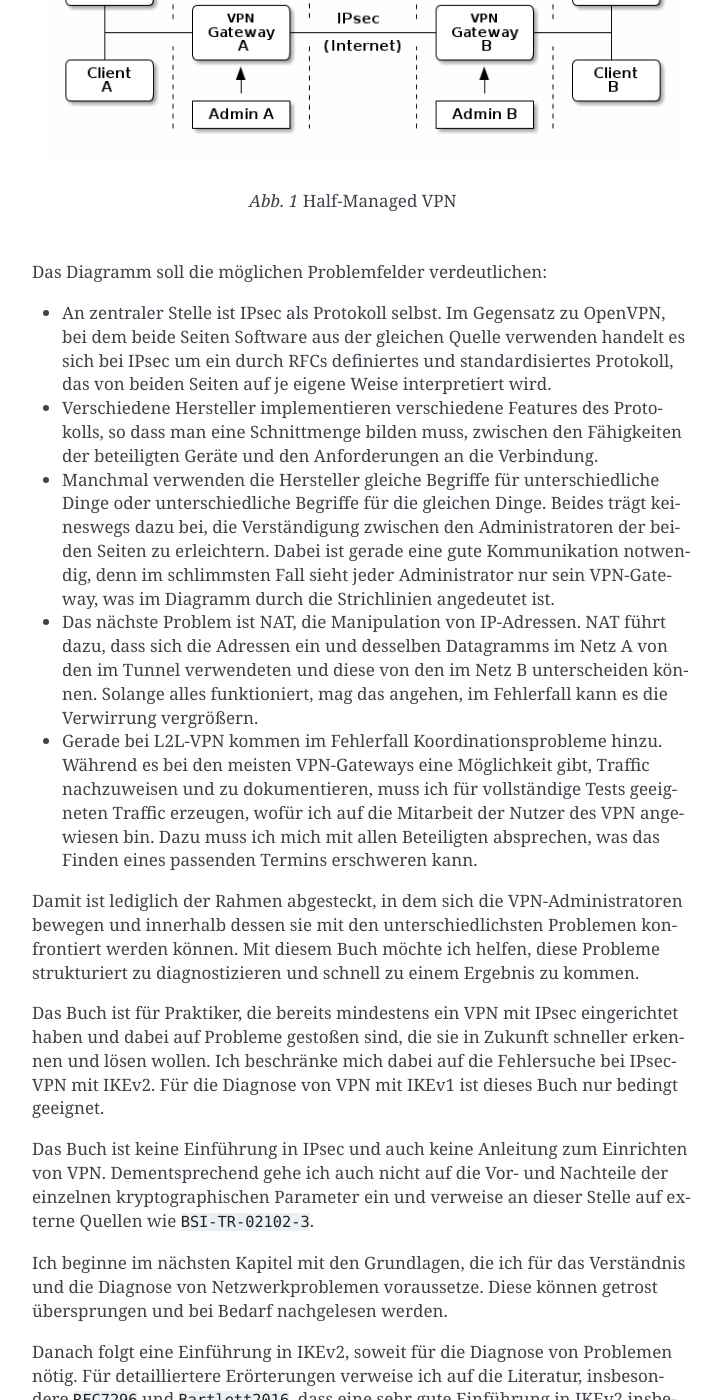
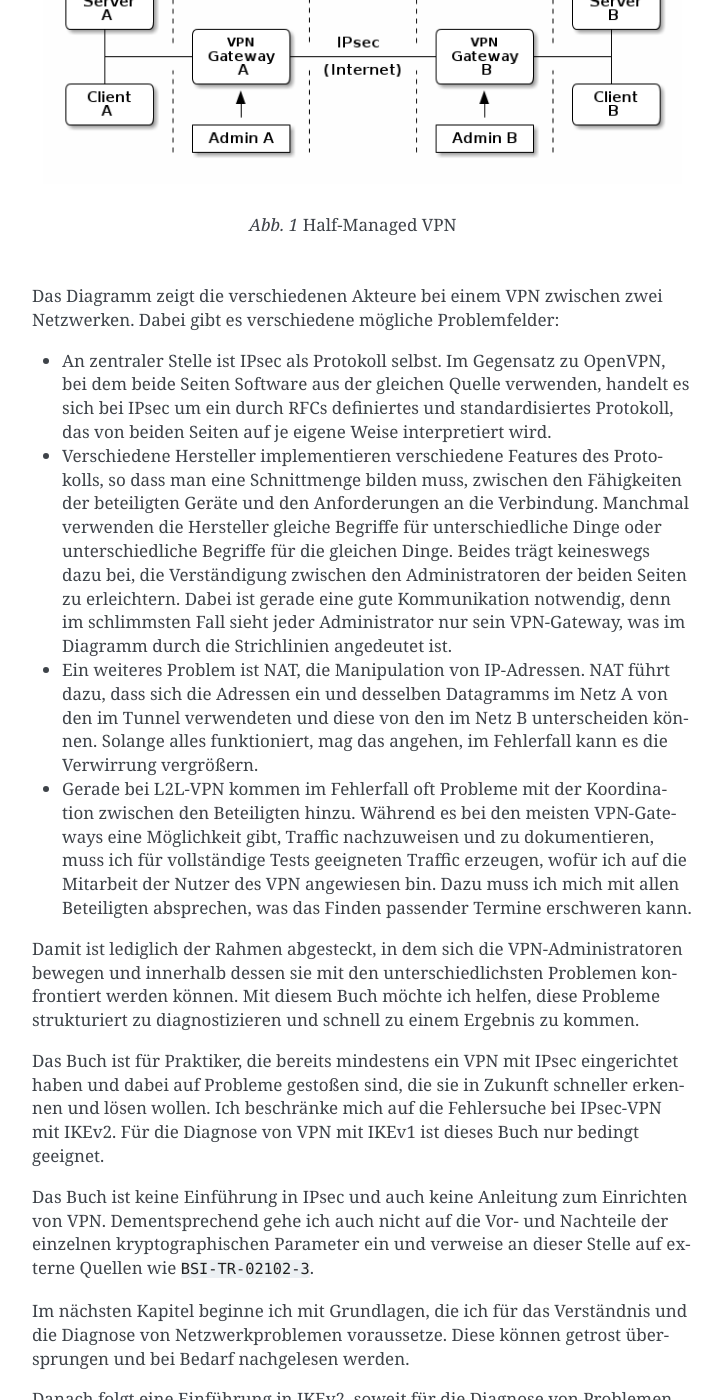
Before and after one commit to matwei-books/Fehlersuche-bei-IPsec-VPN-mit-IKEv2, a Sphinx documentation site: the page built from source/einfuehrung.rst, in a window 1280 px wide and 1400 px high, scrolled down 1054 px. Shown: the whole window, without its empty margins (388-1110 px from the left). Built offline with Sphinx 7.4.7, drawn with Linux system fonts in a browser that asks for light colours; cross-references to code outside the pages are shown as plain code; some of the changed text lies outside the part shown.

Commit message:
für Fertigstellung bearbeiten

```diff
--- a/source/einfuehrung.rst
+++ b/source/einfuehrung.rst
@@ -36,10 +36,10 @@ Buch.
 Ein VPN zu betreiben und Fehler dabei zu suchen ist schon nicht einfach,
 wenn man beide Endpunkte selbst betreibt.
 Dann hat man allerdings die meisten Komponenten unter eigener Kontrolle
-und kann in Ruhe alles testen.
+und kann in Ruhe alles kontrollieren und testen.
 
-Schwieriger wird es, wenn man ein half-managed VPN betreibt
-bei dem jeder Administrator nur sein VPN-Gateway kontrollieren kann.
+Schwieriger wird es bei einem half-managed VPN,
+wo jeder Administrator nur sein eigenes Gateway kontrollieren kann.
 Kommen dazu noch Geräte oder Software unterschiedlicher Hersteller auf
 beiden Seiten ins Spiel, kann es schon vertrackt werden, einem
 Problem auf die Schliche zu kommen.
@@ -49,20 +49,21 @@ Problem auf die Schliche zu kommen.
 
    Half-Managed VPN
 
-Das Diagramm soll die möglichen Problemfelder verdeutlichen:
+Das Diagramm zeigt die verschiedenen Akteure
+bei einem VPN zwischen zwei Netzwerken.
+Dabei gibt es verschiedene mögliche Problemfelder:
 
 * An zentraler Stelle ist IPsec als Protokoll selbst.
-  Im Gegensatz zu OpenVPN, bei dem beide Seiten Software aus der gleichen
-  Quelle verwenden
-  handelt es sich bei IPsec um ein durch RFCs definiertes und standardisiertes
-  Protokoll, das von beiden Seiten auf je eigene Weise
-  interpretiert wird.
+  Im Gegensatz zu OpenVPN,
+  bei dem beide Seiten Software aus der gleichen Quelle verwenden,
+  handelt es sich bei IPsec
+  um ein durch RFCs definiertes und standardisiertes Protokoll,
+  das von beiden Seiten auf je eigene Weise interpretiert wird.
 
 * Verschiedene Hersteller implementieren verschiedene Features des
   Protokolls, so dass man eine Schnittmenge bilden muss, zwischen den
   Fähigkeiten der beteiligten Geräte und den Anforderungen an die Verbindung.
-
-* Manchmal verwenden die Hersteller gleiche Begriffe für unterschiedliche
+  Manchmal verwenden die Hersteller gleiche Begriffe für unterschiedliche
   Dinge oder unterschiedliche Begriffe für die gleichen Dinge.
   Beides trägt keineswegs dazu bei, die Verständigung zwischen den
   Administratoren der beiden Seiten zu erleichtern.
@@ -70,20 +71,21 @@ Das Diagramm soll die möglichen Problemfelder verdeutlichen:
   sieht jeder Administrator nur sein VPN-Gateway, was im Diagramm durch die
   Strichlinien angedeutet ist.
 
-* Das nächste Problem ist NAT, die Manipulation von IP-Adressen.
+* Ein weiteres Problem ist NAT, die Manipulation von IP-Adressen.
   NAT führt dazu, dass sich die Adressen ein und desselben Datagramms im Netz A
   von den im Tunnel verwendeten und diese von den im Netz B unterscheiden
   können.
   Solange alles funktioniert, mag das angehen, im Fehlerfall kann es die
   Verwirrung vergrößern.
 
-* Gerade bei L2L-VPN kommen im Fehlerfall Koordinationsprobleme hinzu.
-  Während es bei den meisten VPN-Gateways eine Möglichkeit gibt, Traffic
-  nachzuweisen und zu dokumentieren, muss ich für vollständige Tests
-  geeigneten Traffic erzeugen, wofür ich auf die Mitarbeit der Nutzer des VPN
-  angewiesen bin.
-  Dazu muss ich mich mit allen Beteiligten absprechen, was das Finden eines
-  passenden Termins erschweren kann.
+* Gerade bei L2L-VPN kommen im Fehlerfall
+  oft Probleme mit der Koordination zwischen den Beteiligten hinzu.
+  Während es bei den meisten VPN-Gateways eine Möglichkeit gibt,
+  Traffic nachzuweisen und zu dokumentieren,
+  muss ich für vollständige Tests geeigneten Traffic erzeugen,
+  wofür ich auf die Mitarbeit der Nutzer des VPN angewiesen bin.
+  Dazu muss ich mich mit allen Beteiligten absprechen,
+  was das Finden passender Termine erschweren kann.
 
 Damit ist lediglich der Rahmen abgesteckt,
 in dem sich die VPN-Administratoren bewegen
@@ -103,30 +105,42 @@ Einrichten von VPN. Dementsprechend gehe ich auch nicht auf die Vor- und
 Nachteile der einzelnen kryptographischen Parameter ein und verweise an
 dieser Stelle auf externe Quellen wie :cite:`BSI-TR-02102-3`.
 
-Ich beginne im nächsten Kapitel mit den Grundlagen,
+Im nächsten Kapitel beginne ich mit Grundlagen,
 die ich für das Verständnis und die Diagnose von Netzwerkproblemen voraussetze.
 Diese können getrost übersprungen und bei Bedarf nachgelesen werden.
 
-Danach folgt eine Einführung in IKEv2, soweit für die Diagnose von
-Problemen nötig. Für detailliertere Erörterungen verweise ich
-auf die Literatur, insbesondere :cite:`RFC7296` und
-:cite:`Bartlett2016`, dass eine sehr gute Einführung in IKEv2 insbesondere
-mit Cisco Geräten bietet.
+Danach folgt eine Einführung in IKEv2,
+soweit für die Diagnose von Problemen nötig.
+Für detailliertere Erörterungen verweise ich auf die Literatur,
+insbesondere :cite:`RFC7296` und :cite:`Bartlett2016`,
+welches eine sehr gute Einführung in IKEv2
+insbesondere mit Cisco Geräten bietet.
 
 Die nächsten drei Kapitel widmen sich der Problemstellung, den Fragen,
 die ich mir allgemein bei der Fehlersuche und konkret bei IPsec mit IKEv2
 stelle, sowie den Antworten darauf, beziehungsweise woher ich diese
 bekomme.
 
-Schließlich gehe ich auf einige typische Probleme ein, die mir in der
-Praxis begegnet sind, wie ich diese erkenne und schließlich behebe.
+Schließlich gehe ich auf einige typische Probleme ein,
+darauf wie ich diese erkenne und schließlich behebe.
+Alle diese Probleme sind mir in der Praxis begegnet.
 
-Im Anhang führe ich einige Datagramm-Header auf, die mir die Arbeit
-mit Paketmitschnitten und generell das Verständnis der ausgetauschten
-Nachrichten erleichtern. Außerdem beschreibe ich einige Hilfsmittel, die
-allgemein die Arbeit bei der Fehlersuche erleichtern können.
+Anhang A führt die verwendeten Abkürzungen und deren Bedeutung auf.
 
-Schließlich gehe ich auf ausgewählte Software ein,
+Im Anhang B gehe ich auf einige Datagramm-Header ein,
+die mir die Arbeit mit Paketmitschnitten
+und generell das Verständnis der ausgetauschten Nachrichten erleichtern.
+
+.. raw:: latex
+
+   \clearpage
+
+Einige Hilfsmittel,
+die mir die Arbeit bei der Fehlersuche
+und beim Analysieren von Problemen erleichtern,
+stelle ich in Anhang C vor.
+
+Schließlich gehe ich in Anhang D auf ausgewählte Software ein,
 die als IPsec-VPN-Gateway verwendet werden kann,
 und erläutere,
 wie ich mit diesen die Erkenntnisse aus dem Buch anwende.
```
Also changed, not shown: other parts of source/einfuehrung.rst (+1 -1 lines).
